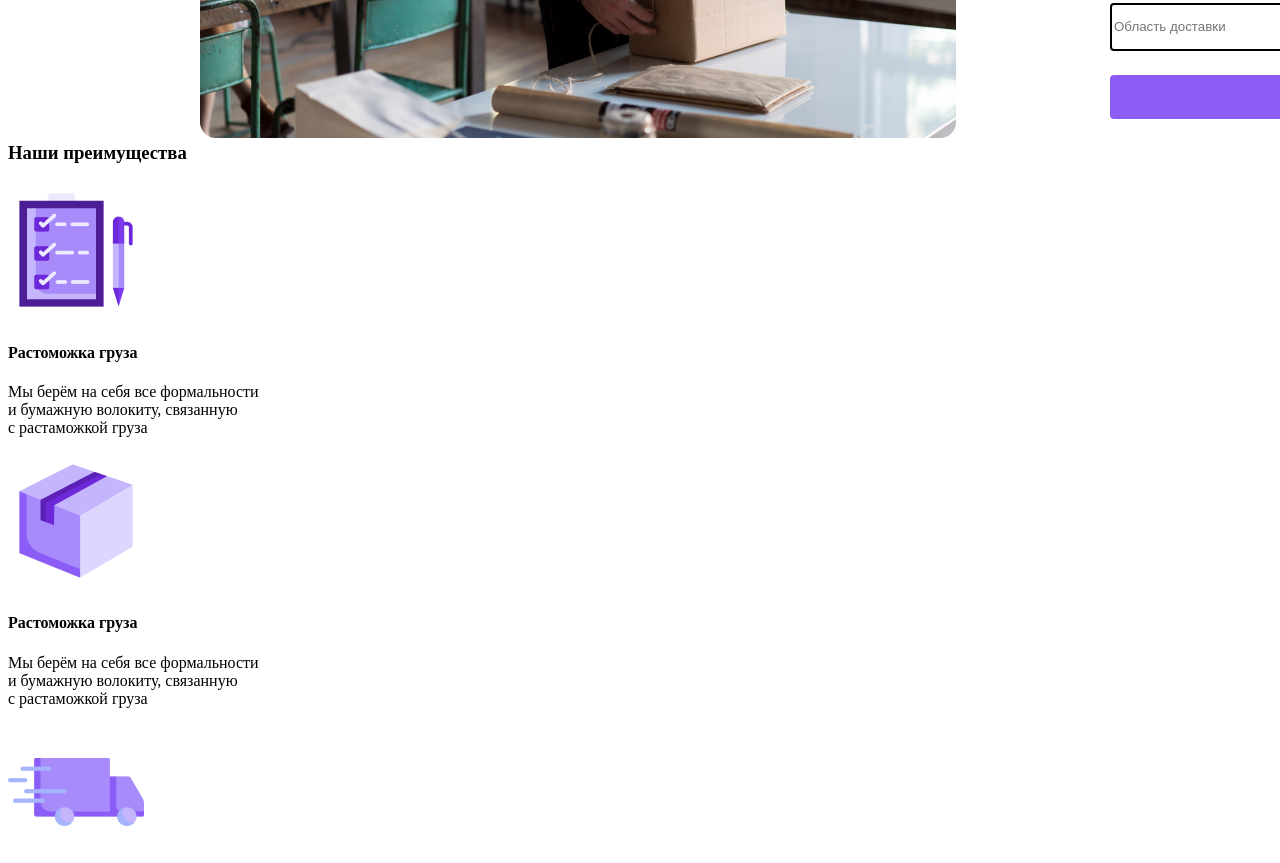
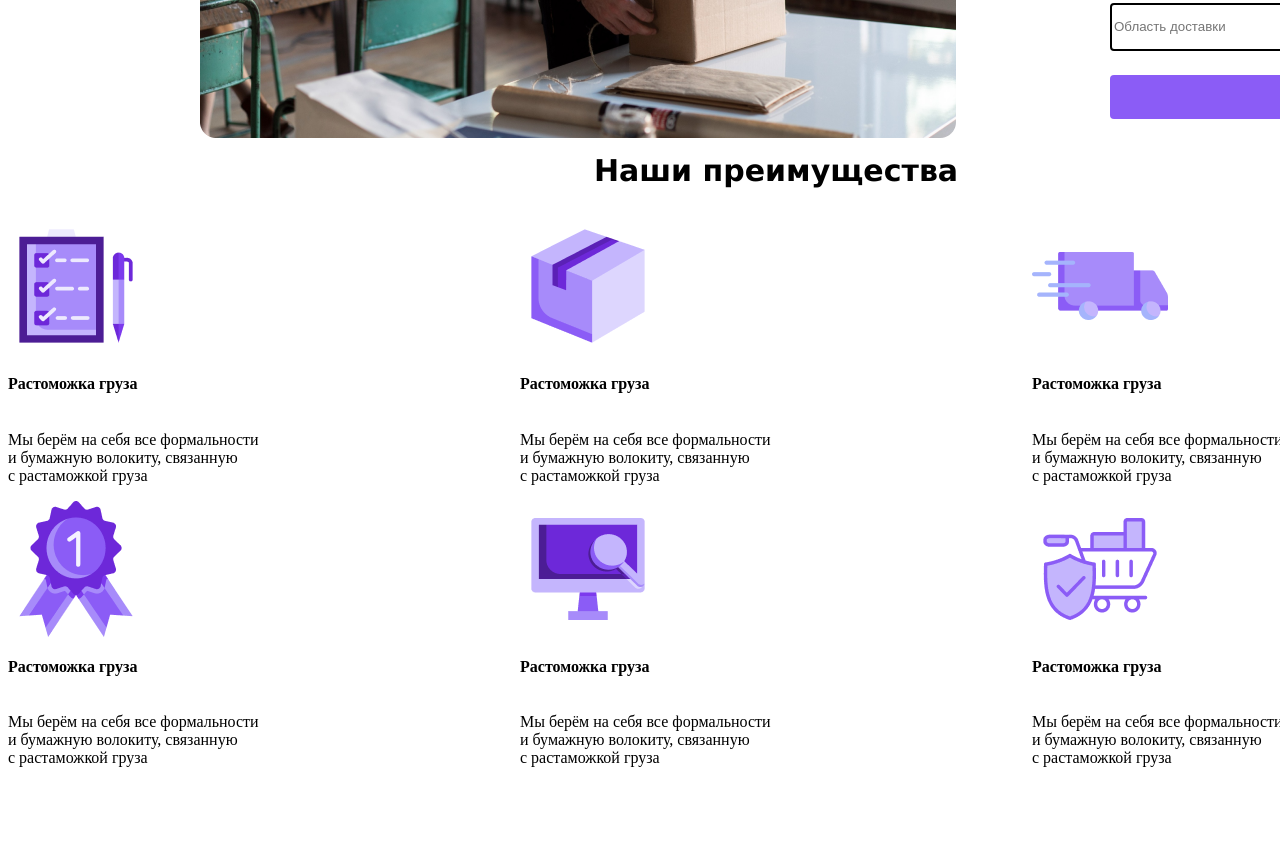
Before and after one commit to AlexKhom17/test, a plain HTML site: page index.html in a window 1280 px wide. Shown: the part 778-1641 px from the top of the page. After the commit the page ends 1569 px from the top, so only its background shows below. Drawn offline with Linux system fonts and the light colour scheme.

Commit message:
Добавлены изменения cards

```diff
--- a/css/style.css
+++ b/css/style.css
@@ -182,13 +182,28 @@ cursor: pointer;
     background-color: #d50c0c;
 }
 
-.cards {}
+.cards {
+    margin: 0 auto;
+    width: 1536px;
+}
 
-.cards__text-h3 {}
+.cards__text-h3 {
+    font-family: 'Lucida Sans', 'Lucida Sans Regular', 'Lucida Grande', 'Lucida Sans Unicode', Geneva, Verdana, sans-serif;
+    text-align: center;
+    font-size: 30px;
+    font-weight: 900;
+}
 
-.cards__flex {}
+.cards__grid {
+    display: grid;
+    grid-template-columns: repeat(3, 1fr);
+    gap: 24;
+}
 
-.cards__item {}
+.cards__item {
+    display: grid;
+    grid-template-columns: ;
+}
 
 .cards__img {}
 
--- a/index.html
+++ b/index.html
@@ -75,7 +75,7 @@
         </section>
         <section class="cards">
             <h3 class="cards__text-h3"> Наши преимущества</h3>
-            <div class="cards__flex">
+            <div class="cards__grid">
             <div class="cards__item">
 <img src="img/card1.png" alt="icon" class="cards__img">
 <h4 class="csrds__text-h4">Растоможка груза</h4>
```
